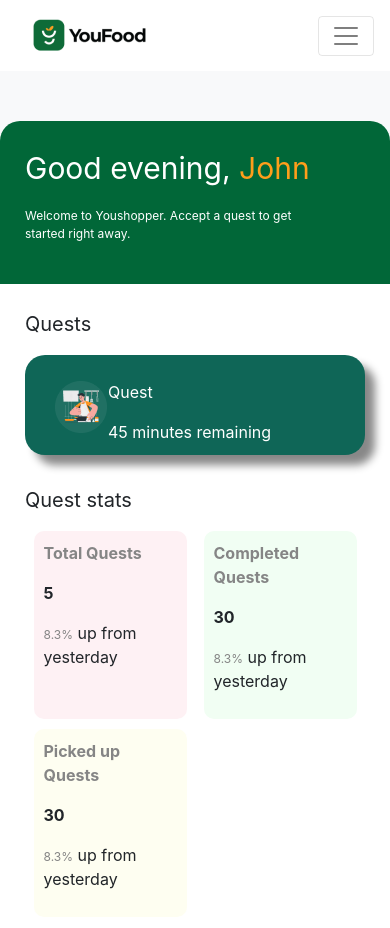
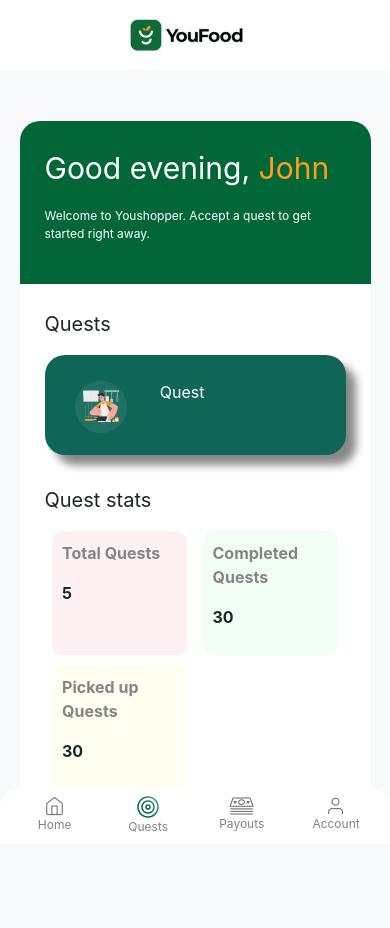
Before and after one commit to Stanyke/You-Food-React-App, a React (Create React App) app: page / in a window 390 px wide. Shown: the top 928 px of the page. Built offline with nearby package versions, Linux system fonts and the light colour scheme.

Commit message:
Fixed changes

```diff
--- a/src/App.css
+++ b/src/App.css
@@ -14,7 +14,7 @@
   font-weight: bold;
 }
 
-.text-light-mine {
+.text-light {
   color: rgb(133, 133, 133);
   font-size: 12px;
 }
--- a/src/assets/styles/dashboard.css
+++ b/src/assets/styles/dashboard.css
@@ -2,7 +2,7 @@
   height: auto;
   background: #fff;
   max-width: 600px;
-  margin: auto auto 100px;
+  margin: 50px auto 100px;
   border-radius: 20px 20px 0px 0px;
 }
 
@@ -77,6 +77,16 @@
   padding: 10px;
 }
 
+@media (max-width: 776px) {
+  .contentContainer.dashboard {
+    height: auto;
+    background: #fff;
+    max-width: 90%;
+    margin: 50px auto 100px;
+    border-radius: 20px 20px 0px 0px;
+  }
+}
+
 @media (max-width: 500px) {
   .contentBody.dashboard .secondSection {
     grid-template-columns: 45% 45%;
@@ -85,4 +95,11 @@
   .contentBody.dashboard .secondSection .third {
     margin-top: 10px;
   }
+
+  .contentBody.dashboard .firstSection .item2 {
+    position: relative;
+    left: 40px;
+    padding: 25px 0px 0px;
+    color: #fff;
+  }
 }
--- a/src/assets/styles/navbar.css
+++ b/src/assets/styles/navbar.css
@@ -1,6 +1,5 @@
 .navbar {
   background: #fff;
-  margin-bottom: 50px;
 }
 
 .navbar-nav > li {
@@ -37,6 +36,37 @@
   text-align: center;
 }
 
+.navbarMobile, .showOnMobile{
+  display: none;
+}
+
+.navbarMobile .navContainer{
+  display: grid;
+  grid-template-columns: 20% 20% 20% 20%;
+  justify-content: space-evenly;
+  position: fixed;
+  width: 100%;
+  background: #ffffff;
+  color: #828282;
+  bottom: 0;
+  border-radius: 20px 20px 0px 0px;
+  margin-top: 50px;
+}
+
+.navbarMobile .navContainer .mobileLink{
+  cursor: pointer;
+}
+
+.navbarMobile .navContainer .mobileLink:hover{
+  background: #45b181;
+  color: #fff;
+}
+
+.navbarMobile .navContainer .mobileLink div{
+  font-size: 12px;
+  text-align: center;
+}
+
 @media (max-width: 991px) {
   .logoutStyle div:nth-child(1) {
     text-align: left;
@@ -47,3 +77,18 @@
     text-align: center;
   }
 }
+
+@media (max-width: 776px) {
+  .navbarMobile, .showOnMobile{
+    display: block;
+  }
+
+  .hideOnMobile{
+    display: none;
+  }
+
+  .navbarPc{
+    display: flex;
+    justify-content: center;
+  }
+}
--- a/src/components/Navbar.js
+++ b/src/components/Navbar.js
@@ -22,8 +22,16 @@
     }
     return (
         <>
-            <nav className="navbar navbar-expand-lg navbar-light">
+            <div className="showOnMobile">
+                <nav className="navbar navbar-expand-lg navbar-light navbarPc">
                     <div className="navbar-brand" onClick={() => navigationHandler('/')}><img src={Logo} alt="logo" /></div>
+                </nav>
+            </div>
+
+            <div className="hideOnMobile">
+                <nav className="navbar navbar-expand-lg navbar-light navbarPc">
+                    <div className="navbar-brand" onClick={() => navigationHandler('/')}><img src={Logo} alt="logo" /></div>
+
                     <button className="navbar-toggler" type="button" data-toggle="collapse" data-target="#navbarSupportedContent" aria-controls="navbarSupportedContent" aria-expanded="false" aria-label="Toggle navigation">
                         <span className="navbar-toggler-icon"></span>
                     </button>
@@ -31,20 +39,28 @@
                     <div className="collapse navbar-collapse" id="navbarSupportedContent">
                         <ul className="navbar-nav mr-auto">
                             <li className="nav-item active">
-                            <div className="nav-link" onClick={() => navigationHandler('/')}><div><img src={HomeIcon} alt="HomeIcon" /></div>
-                                <div>Home</div></div>
+                                <div className="nav-link" onClick={() => navigationHandler('/')}>
+                                    <div><img src={HomeIcon} alt="HomeIcon" /></div>
+                                    <div>Home</div>
+                                </div>
                             </li>
                             <li className="nav-item">
-                            <div className="nav-link" onClick={() => navigationHandler('/quests')}><div><img src={RoundRingIcon} alt="RoundRingIcon" /></div>
-                                <div>Quests</div></div>
+                                <div className="nav-link" onClick={() => navigationHandler('/quests')}>
+                                    <div><img src={RoundRingIcon} alt="RoundRingIcon" /></div>
+                                    <div>Quests</div>
+                                </div>
                             </li>
                             <li className="nav-item">
-                            <a className="nav-link" href="#"><div><img src={PayoutIcon} alt="PayoutIcon" /></div>
-                                <div>Payouts</div></a>
+                                <div className="nav-link">
+                                    <div><img src={PayoutIcon} alt="PayoutIcon" /></div>
+                                    <div>Payouts</div>
+                                </div>
                             </li>
                             <li className="nav-item">
-                            <a className="nav-link" href="#"><div><img src={ProfileIcon} alt="ProfileIcon" /></div>
-                                <div>Account</div></a>
+                                <div className="nav-link">
+                                    <div><img src={ProfileIcon} alt="ProfileIcon" /></div>
+                                    <div>Account</div>
+                                </div>
                             </li>
                         </ul>
 
@@ -52,10 +68,41 @@
                             <div className="text-center"><img src={BellIcon} alt="BellIcon" /></div>
                         </div>
 
-                    <a href="#" className="logoutStyle rightSide">
+                        <div className="logoutStyle rightSide">
                             <div className="text-center"><img src={LogoutIcon} alt="LogoutIcon" /></div>
                             <div>Logout</div>
-                    </a>
+                        </div>
+                    </div>
+                </nav>
+            </div>
+
+
+            <nav className="navbarMobile">
+                <div className="navContainer">
+                    <div>
+                        <div className="nav-link mobileLink" onClick={() => navigationHandler('/')}>
+                            <div><img src={HomeIcon} alt="HomeIcon" /></div>
+                            <div>Home</div>
+                        </div>
+                    </div>
+                    <div>
+                        <div className="nav-link mobileLink" onClick={() => navigationHandler('/quests')}>
+                            <div><img src={RoundRingIcon} alt="RoundRingIcon" /></div>
+                            <div>Quests</div>
+                        </div>
+                    </div>
+                    <div>
+                        <div className="nav-link mobileLink">
+                            <div><img src={PayoutIcon} alt="PayoutIcon" /></div>
+                            <div>Payouts</div>
+                        </div>
+                    </div>
+                    <div>
+                        <div className="nav-link mobileLink">
+                            <div><img src={ProfileIcon} alt="ProfileIcon" /></div>
+                            <div>Account</div>
+                        </div>
+                    </div>
                 </div>
             </nav>
 
--- a/src/pages/Dashboard.js
+++ b/src/pages/Dashboard.js
@@ -20,7 +20,7 @@
                         </div>
                         <div className="item2">
                             <p>Quest</p>
-                            <div>45 minutes remaining</div>
+                            {/* <div>45 minutes remaining</div> */}
                         </div>
                     </div>
 
@@ -29,17 +29,17 @@
                         <div className="first">
                             <p className="text-title-bold">Total Quests</p>
                             <p className="text-bold">5</p>
-                            <p><span className="text-light-mine">8.3%</span> up from yesterday</p>
+                            {/* <p><span className="text-light-mine">8.3%</span> up from yesterday</p> */}
                         </div>
                         <div className="second">
                             <p className="text-title-bold">Completed Quests</p>
                             <p className="text-bold">30</p>
-                            <p><span className="text-light-mine">8.3%</span> up from yesterday</p>
+                            {/* <p><span className="text-light-mine">8.3%</span> up from yesterday</p> */}
                         </div>
                         <div className="third">
                             <p className="text-title-bold">Picked up Quests</p>
                             <p className="text-bold">30</p>
-                            <p><span className="text-light-mine">8.3%</span> up from yesterday</p>
+                            {/* <p><span className="text-light-mine">8.3%</span> up from yesterday</p> */}
                         </div>
                     </div>
                 </div>
```
Lines whose indentation alone changed are shown as unchanged.
